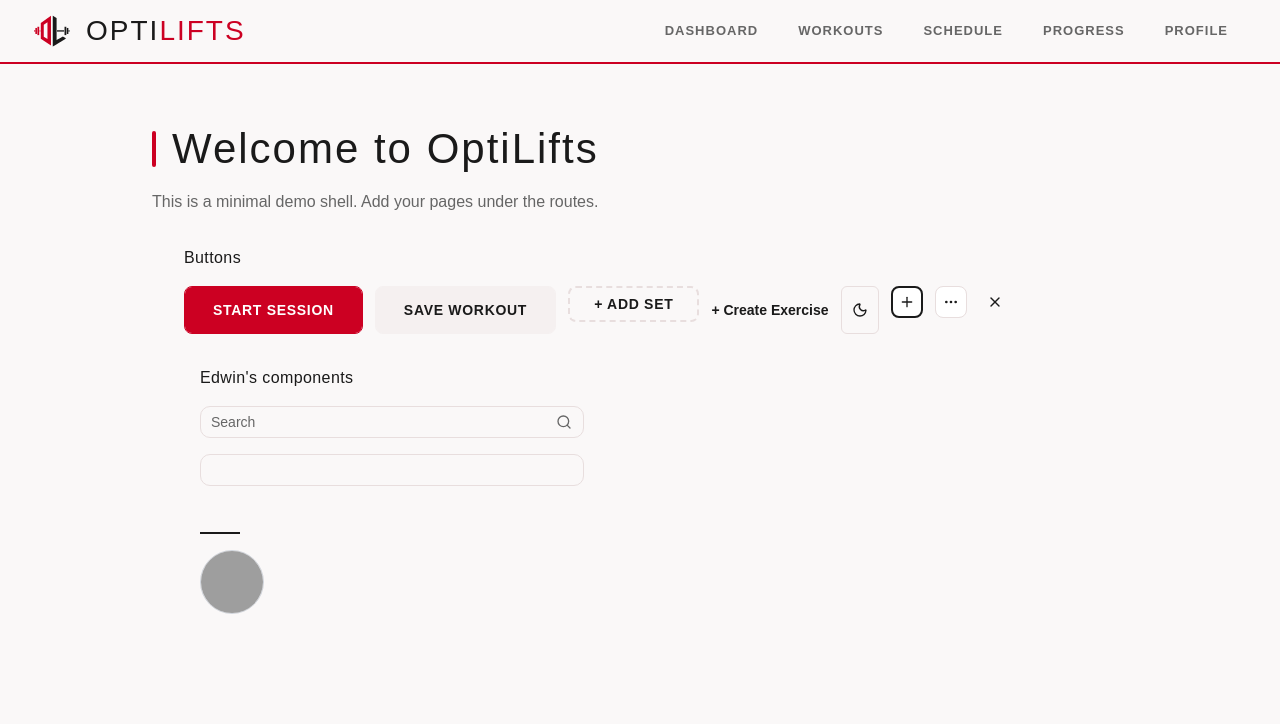
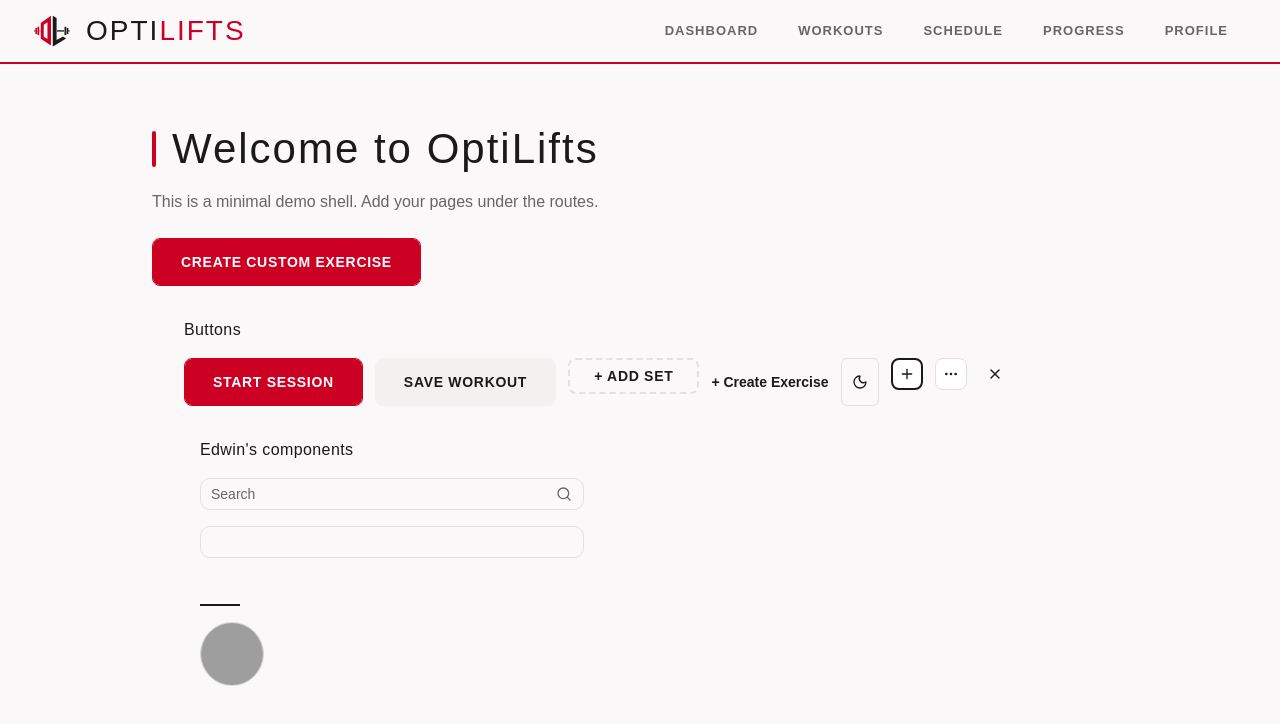
Before and after one commit to COS301-SE-2026/OptiLifts, a React (Vite) app in the folder frontend/: page / in a window 1280 px wide. Shown: the top 724 px of the page. Built offline with nearby package versions, Linux system fonts and the light colour scheme; grey boxes are pictures that could not be loaded.

Commit message:
feature: added create-exercise component to App.tsx

```diff
--- a/frontend/src/App.tsx
+++ b/frontend/src/App.tsx
@@ -7,8 +7,10 @@ import { ThemeToggle } from '@/components/ui/theme-toggle'
 import { DefaultTextBox, NumericalUnderscoreInput } from '@/components/ui/input'
 import { SearchInput as SimpleSearchInput } from '@/components/ui/search-input'
 import { CircularProfileImage } from '@/components/ui/circular-image'
+import { CreateExercise, type CreateExerciseFormData } from '@/components/ui/create-exercise'
 import { MoreHorizontal, Plus, X } from 'lucide-react'
 import edwinImg from '../../docs/images/Edwin_circle.svg'
+import { useState } from 'react'
 
 function AppLayout() {
   return (
@@ -22,10 +24,23 @@ function AppLayout() {
 }
 
 function HomePage() {
+  const [isCreateExerciseOpen, setIsCreateExerciseOpen] = useState(false)
+
+  const handleSaveExercise = (values: CreateExerciseFormData) => {
+    console.log('Create exercise payload:', values)
+    setIsCreateExerciseOpen(false)
+  }
+
   return (
     <section className="mx-auto max-w-5xl px-6 py-16">
       <PageTitle title="Welcome to OptiLifts" />
       <p className="mt-4 text-muted-foreground">This is a minimal demo shell. Add your pages under the routes.</p>
+
+      <div className="mt-6">
+        <Button variant="default" onClick={() => setIsCreateExerciseOpen(true)}>
+          Create custom exercise
+        </Button>
+      </div>
 
       <section style={{ padding: '2rem', display: 'grid', gap: '1rem' }}>
         <h2>Buttons</h2>
@@ -56,6 +71,12 @@ function HomePage() {
           <CircularProfileImage src={edwinImg} alt="Edwin" />
         </div>
       </section>
+
+      <CreateExercise
+        isOpen={isCreateExerciseOpen}
+        onCancel={() => setIsCreateExerciseOpen(false)}
+        onSave={handleSaveExercise}
+      />
     </section>
   )
 }
```
